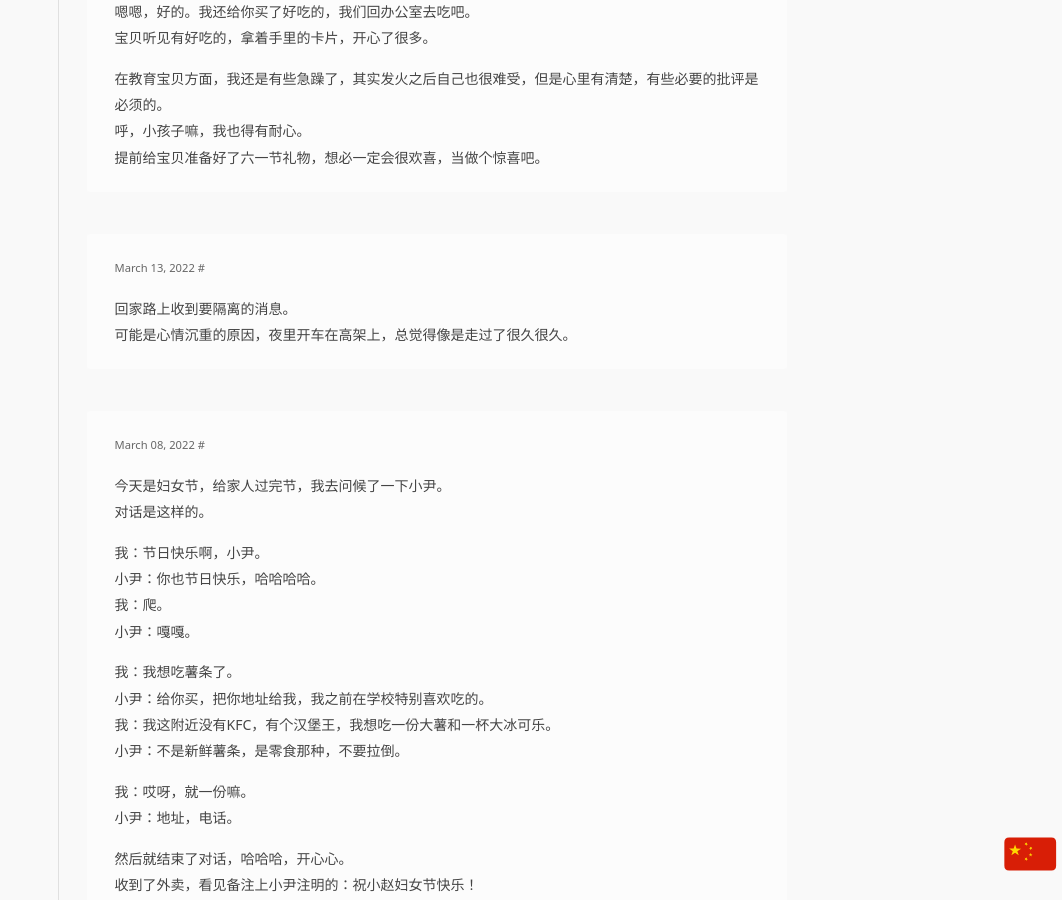
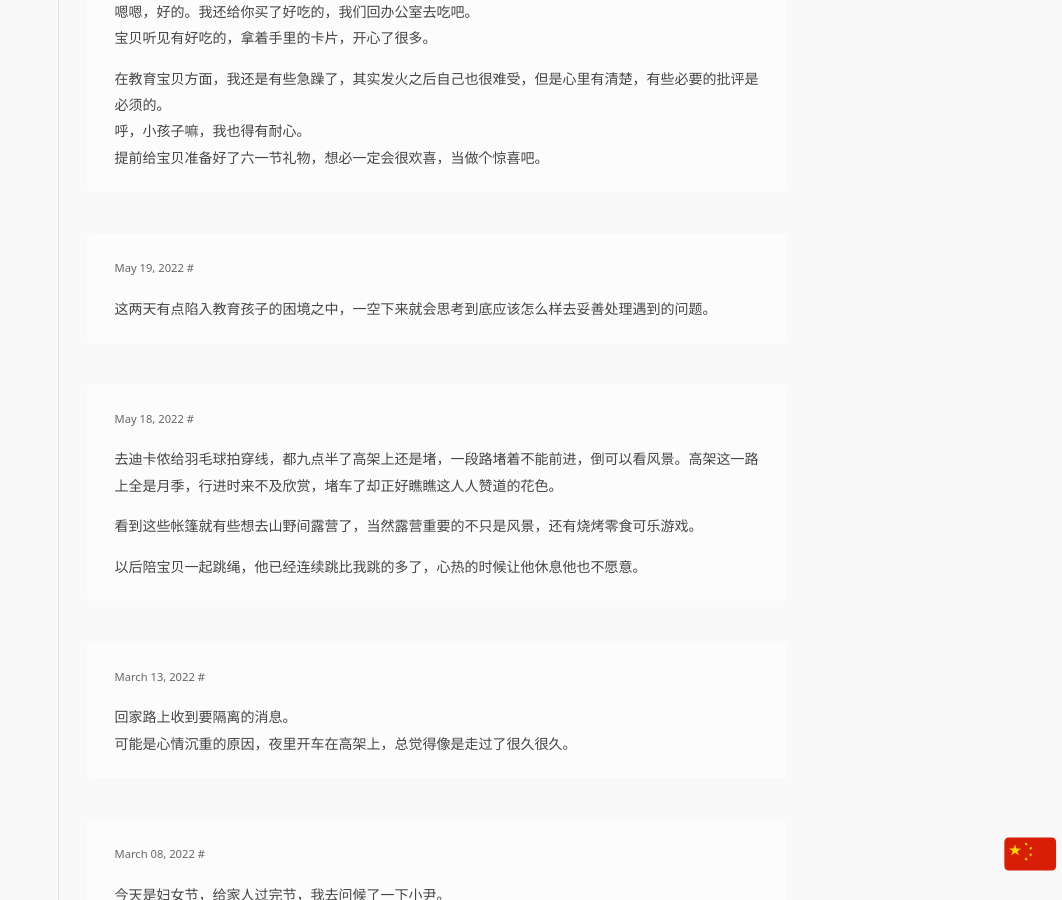
Before and after one commit to Sansuiz/sansuiz.github.io, a Jekyll site: the page built from notes.html, in a window 1280 px wide and 900 px high, scrolled down 479 px. Shown: the whole window, without its empty margins (218-1280 px from the left). Built offline with Jekyll 4.4.1, drawn with Linux system fonts in a browser that asks for light colours; comment, search, counter and statistics services are not loaded.

Commit message:
Update notes.yml

```diff
--- a/_data/notes.yml
+++ b/_data/notes.yml
@@ -16,6 +16,18 @@
     在教育宝贝方面，我还是有些急躁了，其实发火之后自己也很难受，但是心里有清楚，有些必要的批评是必须的。
     呼，小孩子嘛，我也得有耐心。
     提前给宝贝准备好了六一节礼物，想必一定会很欢喜，当做个惊喜吧。
+
+- date: 2022/05/19 15:00
+  content: |
+    这两天有点陷入教育孩子的困境之中，一空下来就会思考到底应该怎么样去妥善处理遇到的问题。
+
+- date: 2022/05/18 15:00
+  content: |
+    去迪卡侬给羽毛球拍穿线，都九点半了高架上还是堵，一段路堵着不能前进，倒可以看风景。高架这一路上全是月季，行进时来不及欣赏，堵车了却正好瞧瞧这人人赞道的花色。
+
+    看到这些帐篷就有些想去山野间露营了，当然露营重要的不只是风景，还有烧烤零食可乐游戏。
+
+    以后陪宝贝一起跳绳，他已经连续跳比我跳的多了，心热的时候让他休息他也不愿意。
 
 - date: 2022/03/13 23:00
   content: |
```
